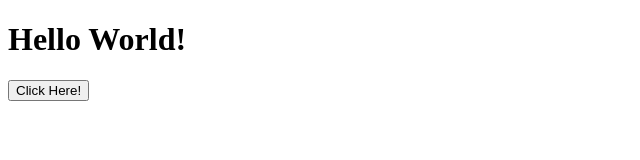
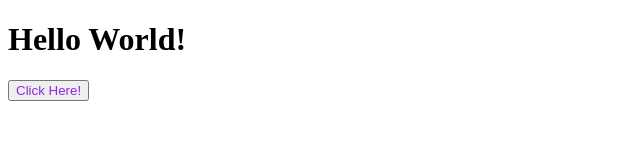
Before and after one commit to itsJoel59/uppgift-3, a plain HTML site: page index.html in a window 1280 px wide. Shown: the full height of the page, 0-640 px from the left. Drawn offline with Linux system fonts and the light colour scheme.

Commit message:
Added button color in CSS

```diff
--- a/index.html
+++ b/index.html
@@ -12,7 +12,7 @@
 
     <h1 id="title">Hello World!</h1>
 
-    <button type="button" id="button1" onclick='document.getElementById("title").innerHTML = "Goodbye World!"'>Click Here!</button>
+    <button type="button" id="button1" class="button1" onclick='document.getElementById("title").innerHTML = "Goodbye World!"'>Click Here!</button>
             <!-- Kan jag skriva detta i js-filen istället? -->
 
 
--- a/style.css
+++ b/style.css
@@ -0,0 +1,5 @@
+.button1
+{
+    /* Färgar knapptexten */
+    color: blueviolet;
+}
```
